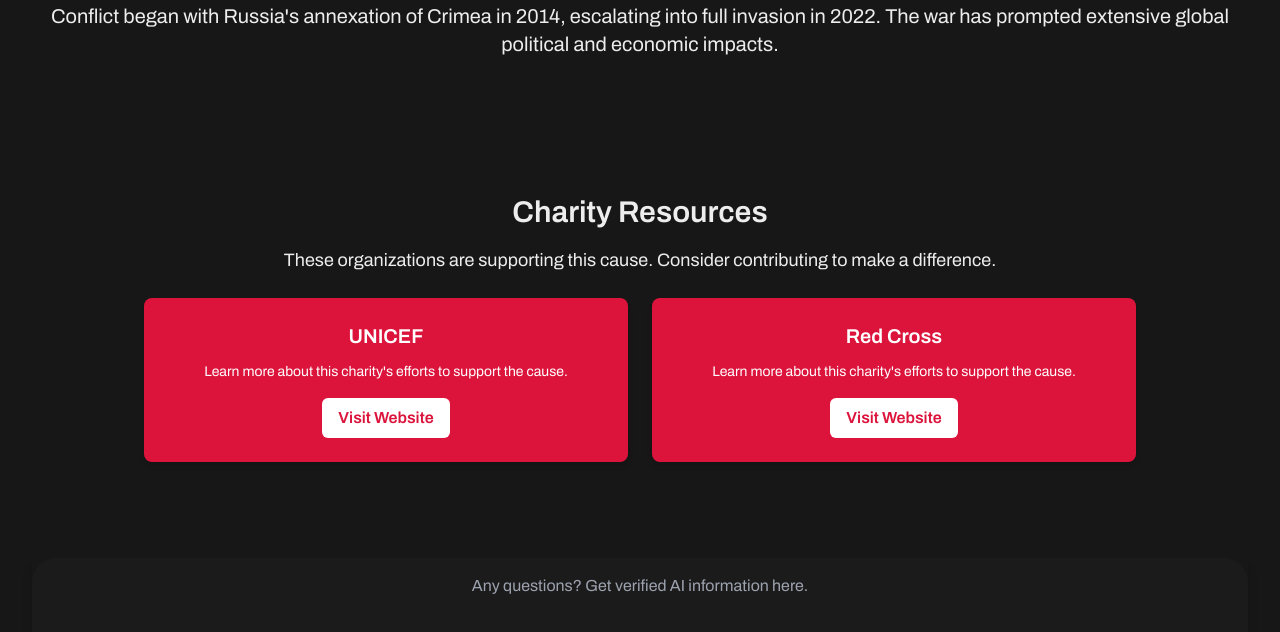
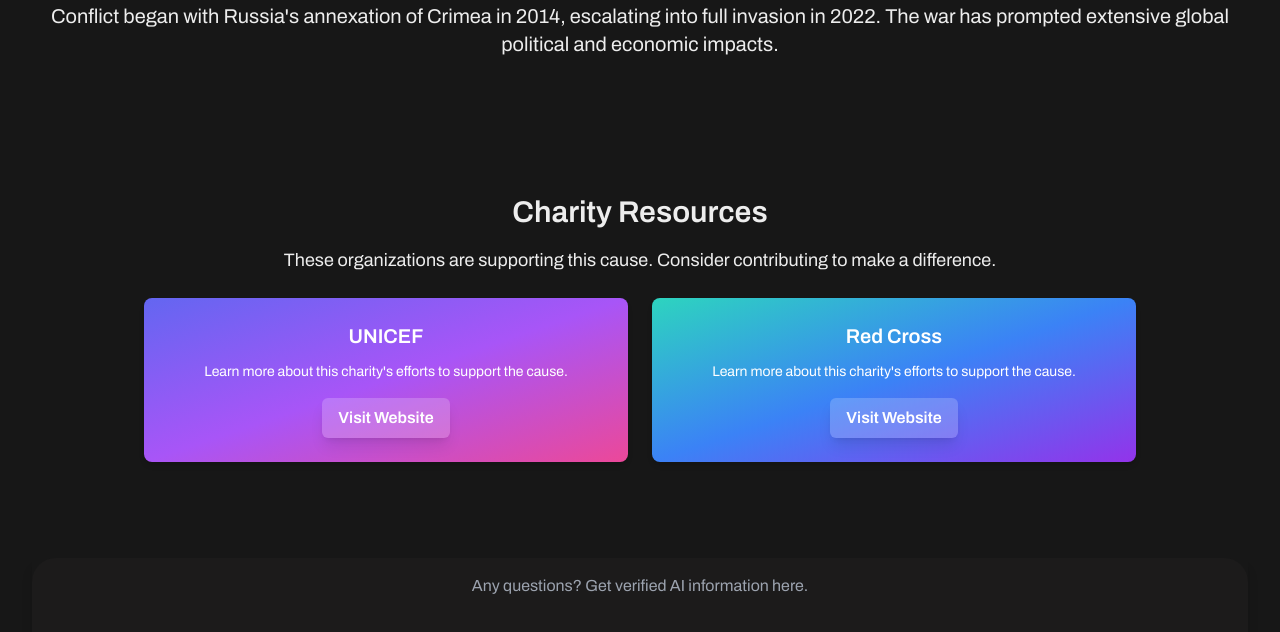
Before and after one commit to yotam1802/HackTheChange2024, a Next.js app: page /conflicts/1 in a window 1280 px wide. Shown: the part 1110-1742 px from the top of the page. Built offline with nearby package versions, Linux system fonts and the light colour scheme.

Commit message:
Add rainbow colors

```diff
--- a/src/app/conflicts/[id]/page.js
+++ b/src/app/conflicts/[id]/page.js
@@ -1,4 +1,5 @@
 "use client";
+
 import React, { useState, useEffect } from "react";
 import { useRouter } from "next/navigation";
 import Image from "next/image";
@@ -93,6 +94,12 @@
       </div>
     );
   }
+
+  const gradientClasses = [
+    "bg-gradient-to-br from-indigo-500 via-purple-500 to-pink-500",
+    "bg-gradient-to-br from-teal-400 via-blue-500 to-purple-600",
+    "bg-gradient-to-br from-green-400 via-yellow-500 to-red-500",
+  ];
 
   return (
     <>
@@ -191,7 +198,9 @@
                   {conflict.charities_resources.map((charity, index) => (
                     <div
                       key={index}
-                      className="flex flex-col items-center p-6 bg-third_color text-white rounded-lg shadow-md transition-transform transform hover:scale-105"
+                      className={`${
+                        gradientClasses[index % gradientClasses.length]
+                      } flex flex-col items-center p-6 text-white rounded-lg shadow-md transition-transform transform hover:scale-105`}
                     >
                       <h2 className="text-xl font-semibold mb-3 text-center">
                         {charity.name}
@@ -202,7 +211,7 @@
                       </p>
                       <a
                         href={charity.url}
-                        className="bg-white text-third_color px-4 py-2 rounded-md font-semibold transition-colors hover:bg-gray-200"
+                        className="px-4 py-2 rounded-md font-semibold bg-white bg-opacity-20 text-white hover:bg-opacity-100 hover:text-black transition-colors shadow-lg"
                         target="_blank"
                         rel="noopener noreferrer"
                       >
```
